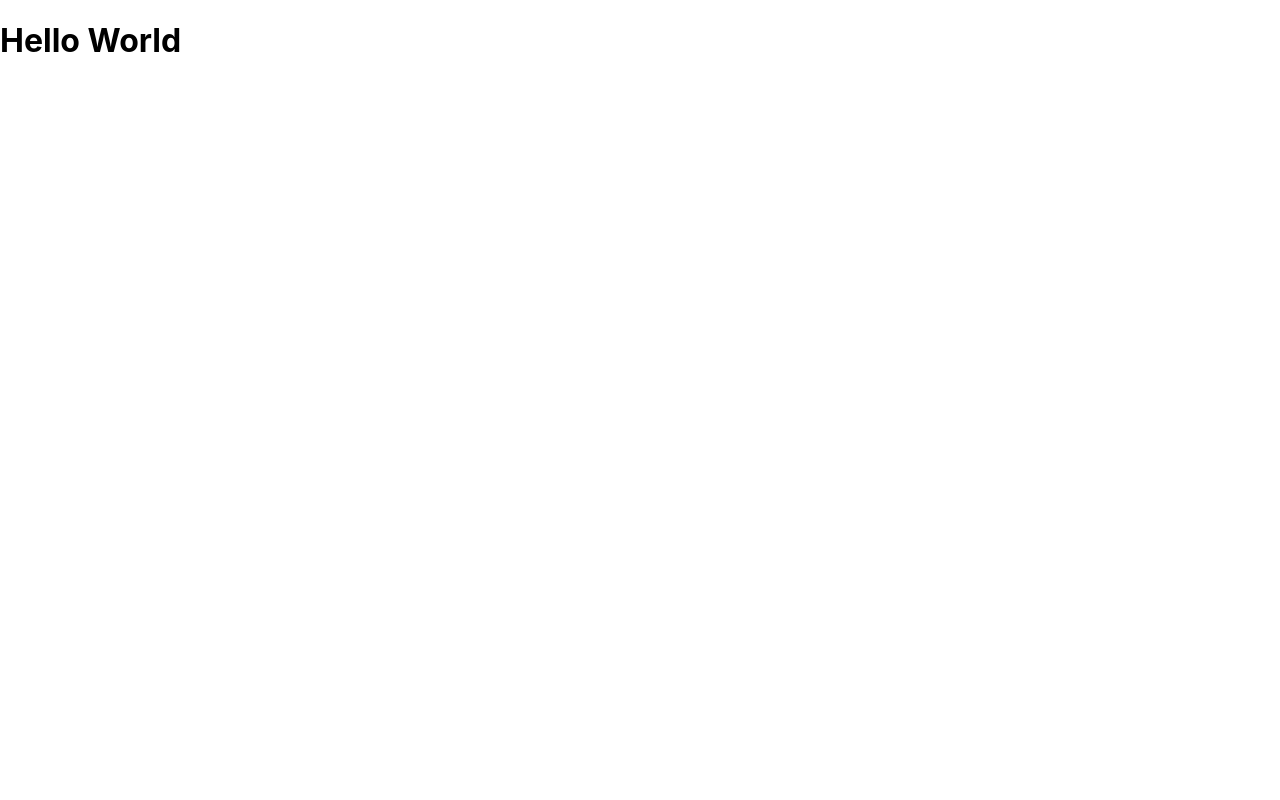
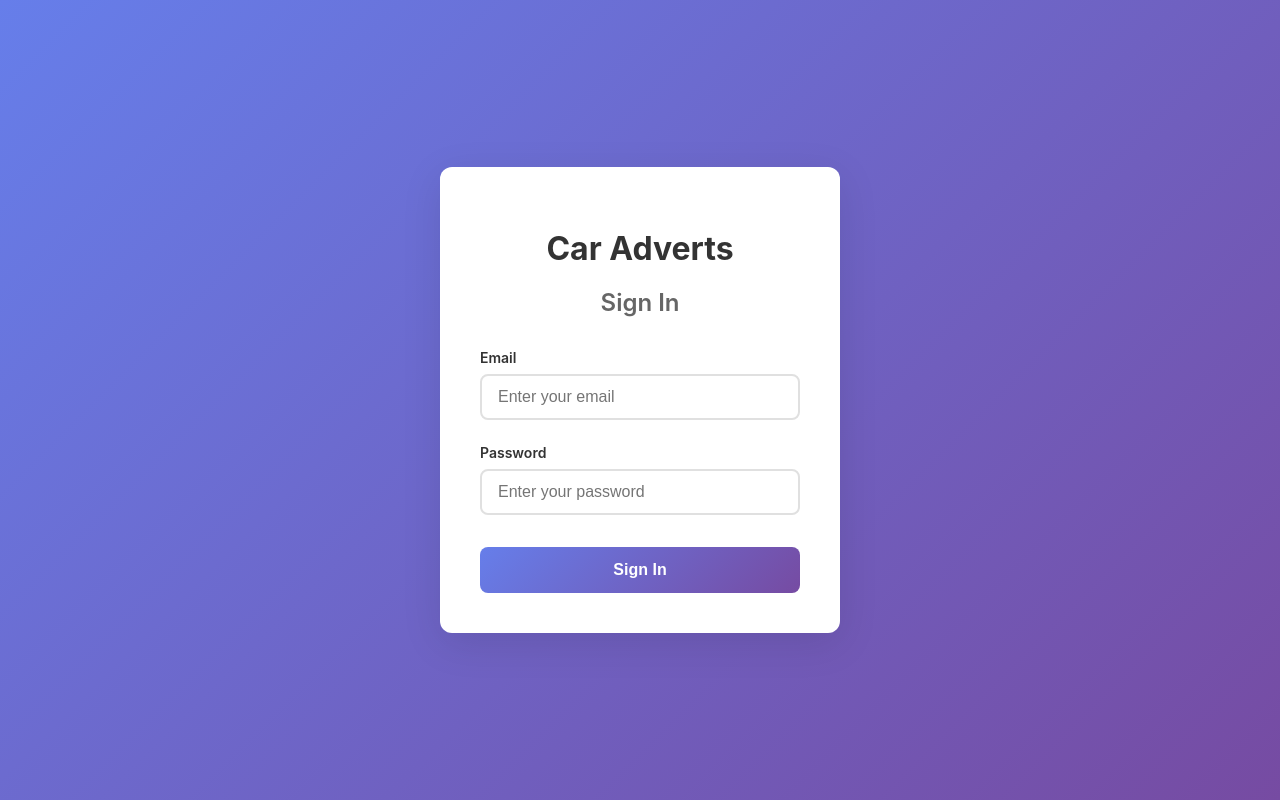
Before and after one commit to stephen447/CarDealerManagement, a React (Create React App) app in the folder Frontend/: page /dealer/login in a window 1280 px wide. Built offline with nearby package versions, Linux system fonts and the light colour scheme.

Commit message:
Added more structure to app to make more isolated and added nesting routing

```diff
--- /dev/null
+++ b/Frontend/src/Admin/AdminApp.jsx
@@ -0,0 +1,11 @@
+import { Route, Routes } from "react-router-dom";
+
+function AdminApp() {
+  return (
+    <Routes>
+      <Route path="login" element={<div>Admin App</div>} />
+    </Routes>
+  );
+}
+
+export default AdminApp;
--- a/Frontend/src/App.css
+++ b/Frontend/src/App.css
@@ -0,0 +1,8 @@
+.App {
+  width: 100%;
+  min-height: 100vh;
+}
+
+* {
+  box-sizing: border-box;
+}
--- a/Frontend/src/App.js
+++ b/Frontend/src/App.js
@@ -1,12 +1,21 @@
 import "./App.css";
+import { BrowserRouter, Routes, Route } from "react-router-dom";
+import DealerApp from "./Dealer/DealerApp";
+import SalesApp from "./Sales/SalesApp";
+import AdminApp from "./Admin/AdminApp";
 
 function App() {
   return (
-    <div className="App">
-      <header className="App-header">
-        <h1>Hello World</h1>
-      </header>
-    </div>
+    <BrowserRouter>
+      <div className="App">
+        <Routes>
+          {/* Nested routes - use /* to allow child routes */}
+          <Route path="/dealer/*" element={<DealerApp />} />
+          <Route path="/sales/*" element={<SalesApp />} />
+          <Route path="/admin/*" element={<AdminApp />} />
+        </Routes>
+      </div>
+    </BrowserRouter>
   );
 }
 
--- /dev/null
+++ b/Frontend/src/Dealer/DealerApp.jsx
@@ -0,0 +1,12 @@
+import { Route, Routes } from "react-router-dom";
+import Login from "./Pages/Login";
+
+function DealerApp() {
+  return (
+    <Routes>
+      <Route path="login" element={<Login />} />
+    </Routes>
+  );
+}
+
+export default DealerApp;
--- /dev/null
+++ b/Frontend/src/Dealer/Pages/Login.jsx
@@ -0,0 +1,110 @@
+import { useState } from "react";
+import styles from "./Login.module.css";
+
+function Login() {
+  const [formData, setFormData] = useState({
+    email: "",
+    password: "",
+  });
+  const [error, setError] = useState("");
+  const [loading, setLoading] = useState(false);
+
+  const handleChange = (e) => {
+    const { name, value } = e.target;
+    setFormData((prev) => ({
+      ...prev,
+      [name]: value,
+    }));
+    // Clear error when user starts typing
+    if (error) setError("");
+  };
+
+  const handleSubmit = async (e) => {
+    e.preventDefault();
+    setError("");
+    setLoading(true);
+
+    // Basic validation
+    if (!formData.email || !formData.password) {
+      setError("Please fill in all fields");
+      setLoading(false);
+      return;
+    }
+
+    try {
+      // TODO: Replace with actual API endpoint
+      const response = await fetch("http://localhost:3000/api/v1/user/login", {
+        method: "POST",
+        headers: {
+          "Content-Type": "application/json",
+        },
+        body: JSON.stringify(formData),
+      });
+
+      if (!response.ok) {
+        const errorData = await response.json();
+        throw new Error(errorData.error || "Login failed");
+      }
+
+      const data = await response.json();
+      // TODO: Handle successful login (store token, redirect, etc.)
+      console.log("Login successful:", data);
+      alert("Login successful!");
+    } catch (err) {
+      setError(err.message || "An error occurred during login");
+    } finally {
+      setLoading(false);
+    }
+  };
+
+  return (
+    <div className={styles["login-container"]}>
+      <div className={styles["login-card"]}>
+        <h1 className={styles["login-title"]}>Car Adverts</h1>
+        <h2 className={styles["login-subtitle"]}>Sign In</h2>
+
+        {error && <div className={styles["error-message"]}>{error}</div>}
+
+        <form onSubmit={handleSubmit} className={styles["login-form"]}>
+          <div className={styles["form-group"]}>
+            <label htmlFor="email">Email</label>
+            <input
+              type="email"
+              id="email"
+              name="email"
+              value={formData.email}
+              onChange={handleChange}
+              placeholder="Enter your email"
+              required
+              disabled={loading}
+            />
+          </div>
+
+          <div className={styles["form-group"]}>
+            <label htmlFor="password">Password</label>
+            <input
+              type="password"
+              id="password"
+              name="password"
+              value={formData.password}
+              onChange={handleChange}
+              placeholder="Enter your password"
+              required
+              disabled={loading}
+            />
+          </div>
+
+          <button
+            type="submit"
+            className={styles["login-button"]}
+            disabled={loading}
+          >
+            {loading ? "Signing in..." : "Sign In"}
+          </button>
+        </form>
+      </div>
+    </div>
+  );
+}
+
+export default Login;
--- /dev/null
+++ b/Frontend/src/Dealer/Pages/Login.module.css
@@ -0,0 +1,106 @@
+.login-container {
+  display: flex;
+  justify-content: center;
+  align-items: center;
+  min-height: 100vh;
+  background: linear-gradient(135deg, #667eea 0%, #764ba2 100%);
+  padding: 20px;
+}
+
+.login-card {
+  background: white;
+  border-radius: 12px;
+  box-shadow: 0 10px 40px rgba(0, 0, 0, 0.1);
+  padding: 40px;
+  width: 100%;
+  max-width: 400px;
+}
+
+.login-title {
+  font-size: 32px;
+  font-weight: bold;
+  color: #333;
+  text-align: center;
+  margin-bottom: 8px;
+}
+
+.login-subtitle {
+  font-size: 24px;
+  font-weight: 600;
+  color: #666;
+  text-align: center;
+  margin-bottom: 32px;
+}
+
+.login-form {
+  display: flex;
+  flex-direction: column;
+  gap: 24px;
+}
+
+.form-group {
+  display: flex;
+  flex-direction: column;
+  gap: 8px;
+}
+
+.form-group label {
+  font-size: 14px;
+  font-weight: 600;
+  color: #333;
+}
+
+.form-group input {
+  padding: 12px 16px;
+  border: 2px solid #e0e0e0;
+  border-radius: 8px;
+  font-size: 16px;
+  transition: border-color 0.3s ease;
+  outline: none;
+}
+
+.form-group input:focus {
+  border-color: #667eea;
+}
+
+.form-group input:disabled {
+  background-color: #f5f5f5;
+  cursor: not-allowed;
+}
+
+.error-message {
+  background-color: #fee;
+  color: #c33;
+  padding: 12px;
+  border-radius: 8px;
+  font-size: 14px;
+  text-align: center;
+  border: 1px solid #fcc;
+}
+
+.login-button {
+  padding: 14px;
+  background: linear-gradient(135deg, #667eea 0%, #764ba2 100%);
+  color: white;
+  border: none;
+  border-radius: 8px;
+  font-size: 16px;
+  font-weight: 600;
+  cursor: pointer;
+  transition: transform 0.2s ease, box-shadow 0.2s ease;
+  margin-top: 8px;
+}
+
+.login-button:hover:not(:disabled) {
+  transform: translateY(-2px);
+  box-shadow: 0 6px 20px rgba(102, 126, 234, 0.4);
+}
+
+.login-button:active:not(:disabled) {
+  transform: translateY(0);
+}
+
+.login-button:disabled {
+  opacity: 0.6;
+  cursor: not-allowed;
+}
--- /dev/null
+++ b/Frontend/src/Sales/SalesApp.jsx
@@ -0,0 +1,11 @@
+import { Route, Routes } from "react-router-dom";
+
+function SalesApp() {
+  return (
+    <Routes>
+      <Route path="login" element={<div>Sales App</div>} />
+    </Routes>
+  );
+}
+
+export default SalesApp;
```
Also changed, not shown: 1 other file (tests, documents, lock files or other folders).
